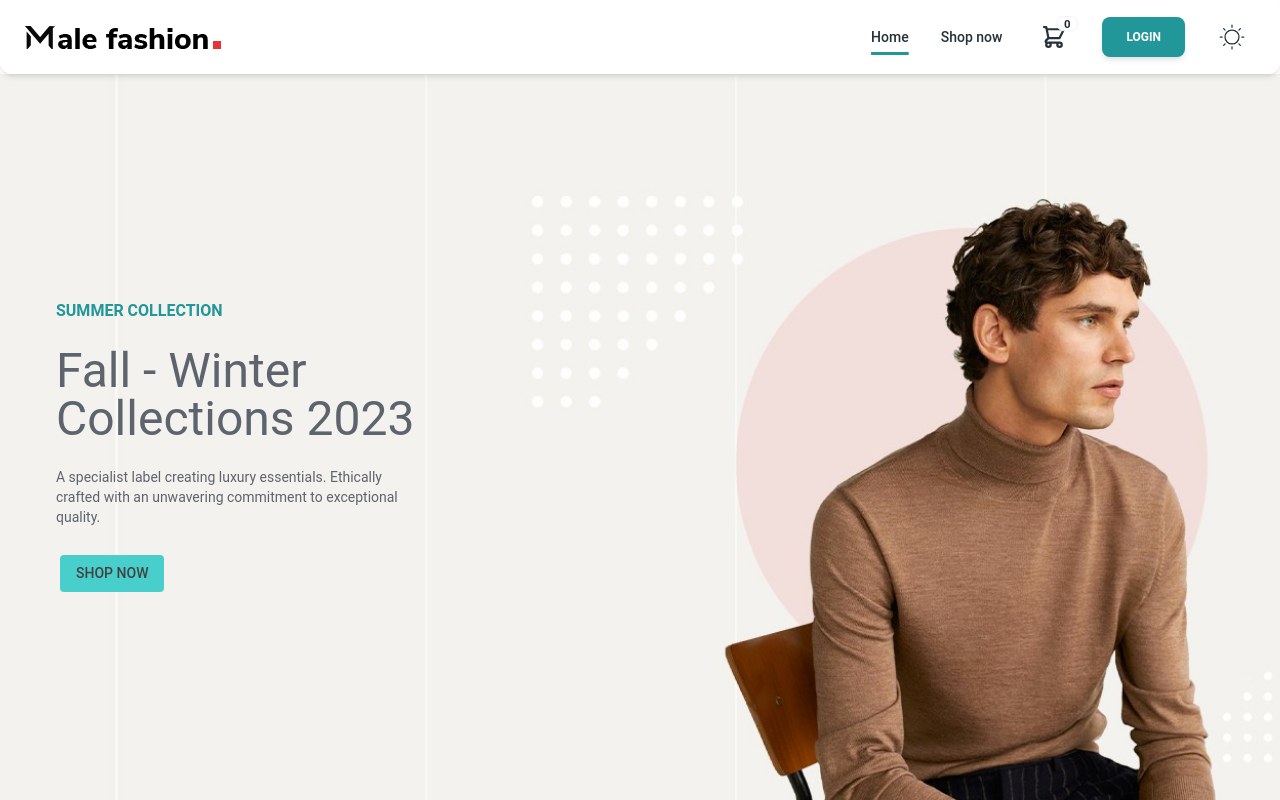
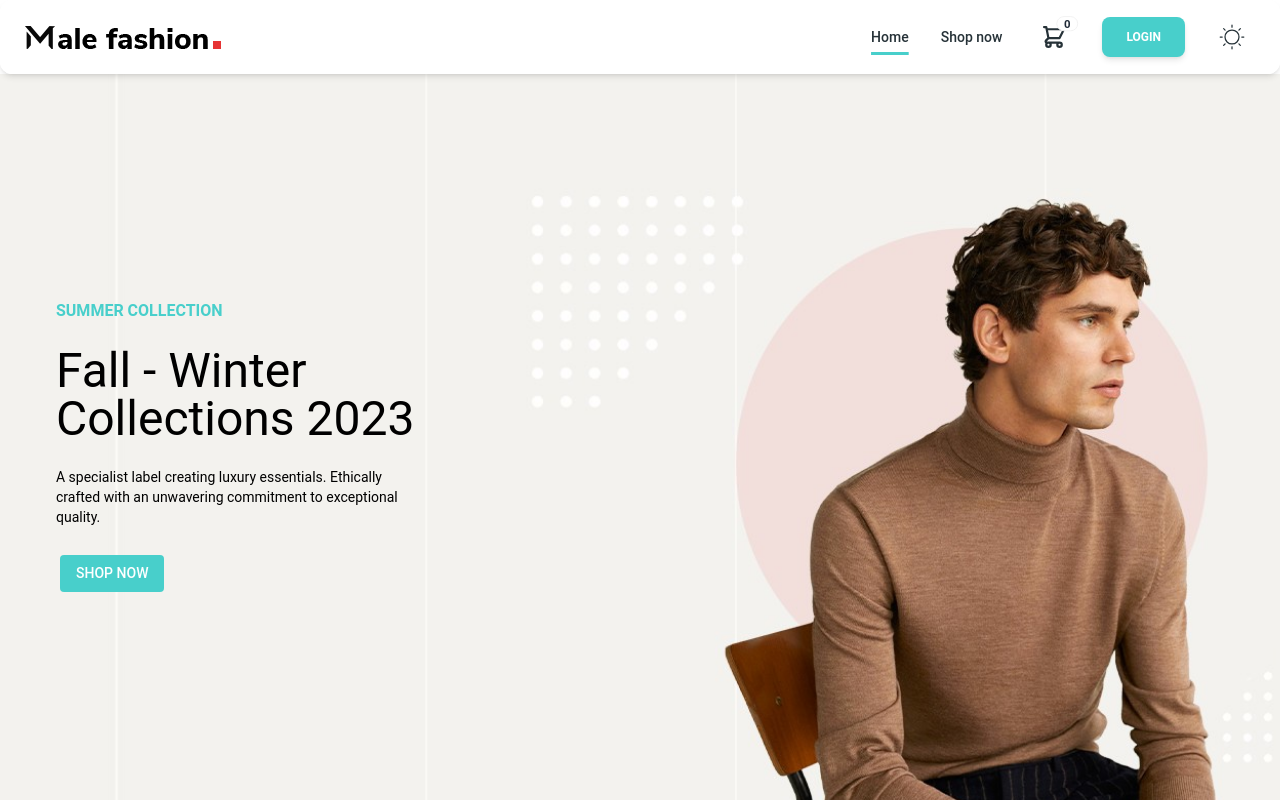
Before and after one commit to DIAMODIONNN/Fashion-Project, a React (Vite) app: page / in a window 1280 px wide. Shown: the top 800 px of the page. Built offline with nearby package versions, Linux system fonts and the light colour scheme; data requests are answered from the project's data file.

Commit message:
Color Updates

```diff
--- a/src/components/Header.jsx
+++ b/src/components/Header.jsx
@@ -69,7 +69,7 @@ function NavList({ mode, setDark, setLight, cartItems }) {
         to="/login"
         className="flex items-center hover:text-blue-500 transition-colors"
       >
-        <Button className="bg-[#229799] dark:text-black ">login</Button>
+        <Button className="bg-[#48CFCB] dark:text-black ">login</Button>
       </Link>
       <Typography as="li" variant="small" className="p-2">
         {mode == "light" ? (
@@ -85,7 +85,7 @@ const Header = ({ mode, setDark, setLight, cartItems }) => {
   const [openNav, setOpenNav] = useState(false);
 
   return (
-    <Navbar className="dark:bg-[#424242] mx-auto max-w-screen-3xl px-6 py-3">
+    <Navbar className="dark:bg-[#424242] border-white dark:border-[#424242] mx-auto max-w-screen-3xl px-6 py-3">
       <div className="flex justify-between text-blue-gray-900">
         <Link
           to="/"
--- a/src/index.css
+++ b/src/index.css
@@ -10,6 +10,6 @@
   height: 100vh;
 }
 .active {
-  text-decoration: underline 3px #229799;
+  text-decoration: underline 3px #48cfcb;
   text-underline-offset: 10px;
 }
--- a/src/pages/user/Home.jsx
+++ b/src/pages/user/Home.jsx
@@ -10,14 +10,14 @@ const Home = () => {
         <img src={myImg} alt="" className="w-full h-screen object-cover" />
 
         <div className="absolute left-6 top-1/3 p-8 bg-opacity-75 flex flex-col lg:w-1/3 items-start gap-6 ">
-          <h1 className="font-bold text-[#229799] font-sans ">
+          <h1 className="font-bold text-[#48CFCB] font-sans ">
             SUMMER COLLECTION
           </h1>
-          <h1 className="text-5xl opacity-70 ">
+          <h1 className="text-5xl text-black ">
             Fall - Winter Collections 2023
           </h1>
 
-          <p className="text-sm opacity-70 font-sans">
+          <p className="text-sm text-black font-sans">
             A specialist label creating luxury essentials. Ethically crafted
             with an unwavering commitment to exceptional quality.
           </p>
@@ -29,7 +29,7 @@ const Home = () => {
             to="/Shop"
             className="p-1 font-medium"
           >
-            <button className="bg-[#48CFCB] text-gray-800  dark:bg-[#424242] dark:text-white py-2 px-4 rounded">
+            <button className="bg-[#48CFCB] text-white py-2 px-4 rounded">
               SHOP NOW
             </button>
           </Typography>
```
